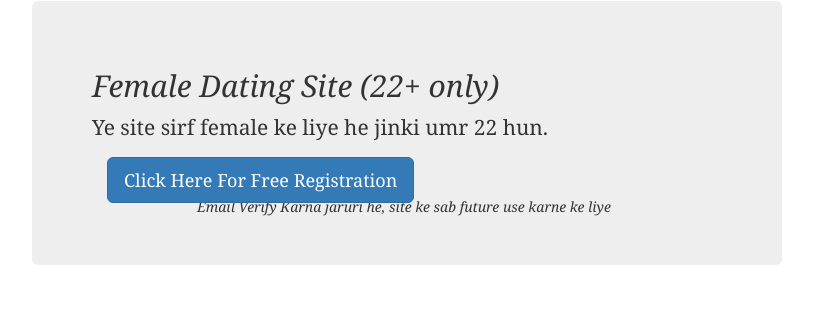
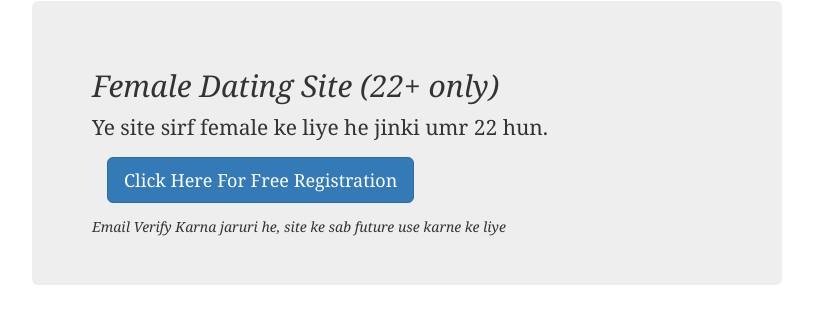
Before and after one commit to enyusu/enyusu.github.com, a Jekyll site: the page built from _posts/2015-02-02-msg.md, in a window 1280 px wide. Shown: the top 324 px of the page, without its empty margins (233-1046 px from the left). Built offline with Jekyll 4.4.1, drawn with Linux system fonts in a browser that asks for light colours; nearby versions of some CDN libraries.

Commit message:
Update 2015-02-02-msg.md

```diff
--- a/_posts/2015-02-02-msg.md
+++ b/_posts/2015-02-02-msg.md
@@ -17,6 +17,6 @@ permalink: dating-india-lp/
 <section class="main col col-lg-2 visible-lg visible-md">
 <a class="btn btn-primary btn-lg" href="http://cldlr.com/?a=29307&c=90125&s1=" role="button" rel="nofollow"> Click Here For Free Registration</a><br/></section>
 
-<br/><br/><i>Email Verify Karna jaruri he, site ke sab future use karne ke liye</i>
+<br/><br/><br/><i>Email Verify Karna jaruri he, site ke sab future use karne ke liye</i>
 
 </div>
```
